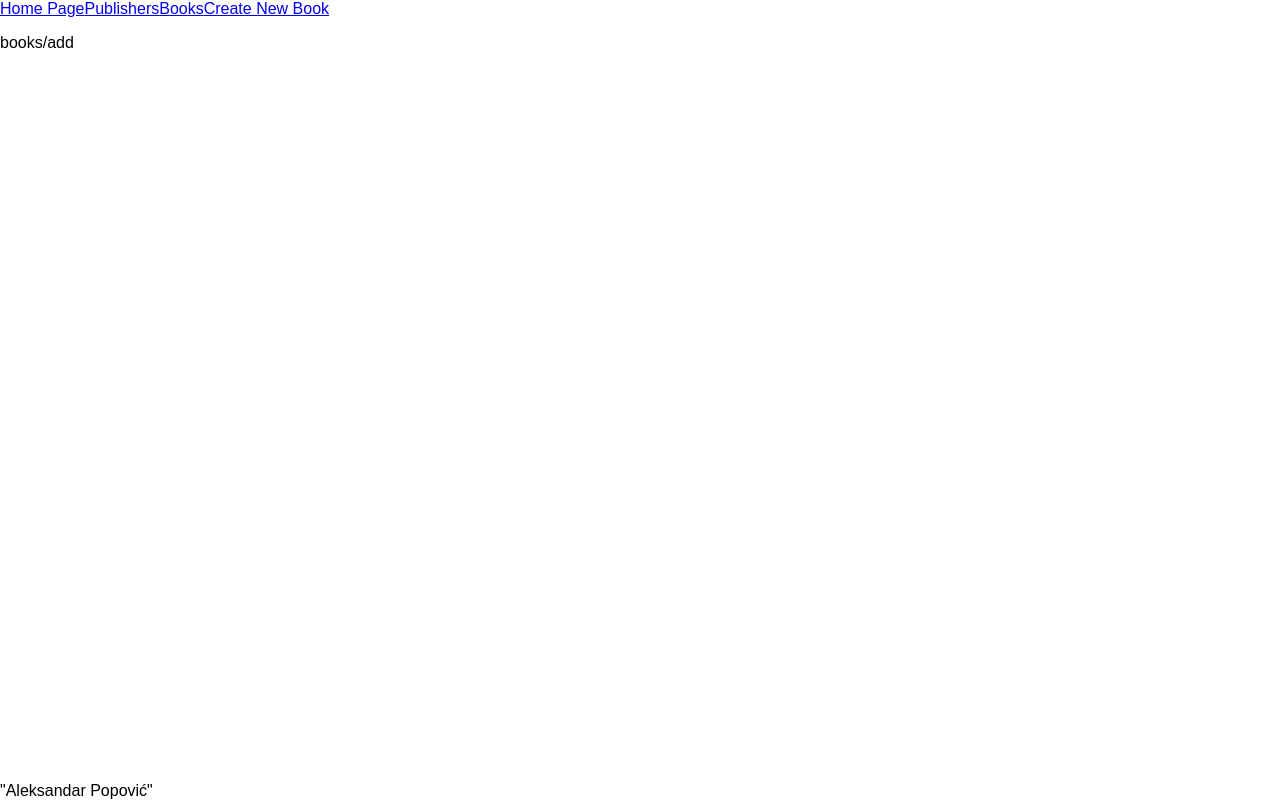
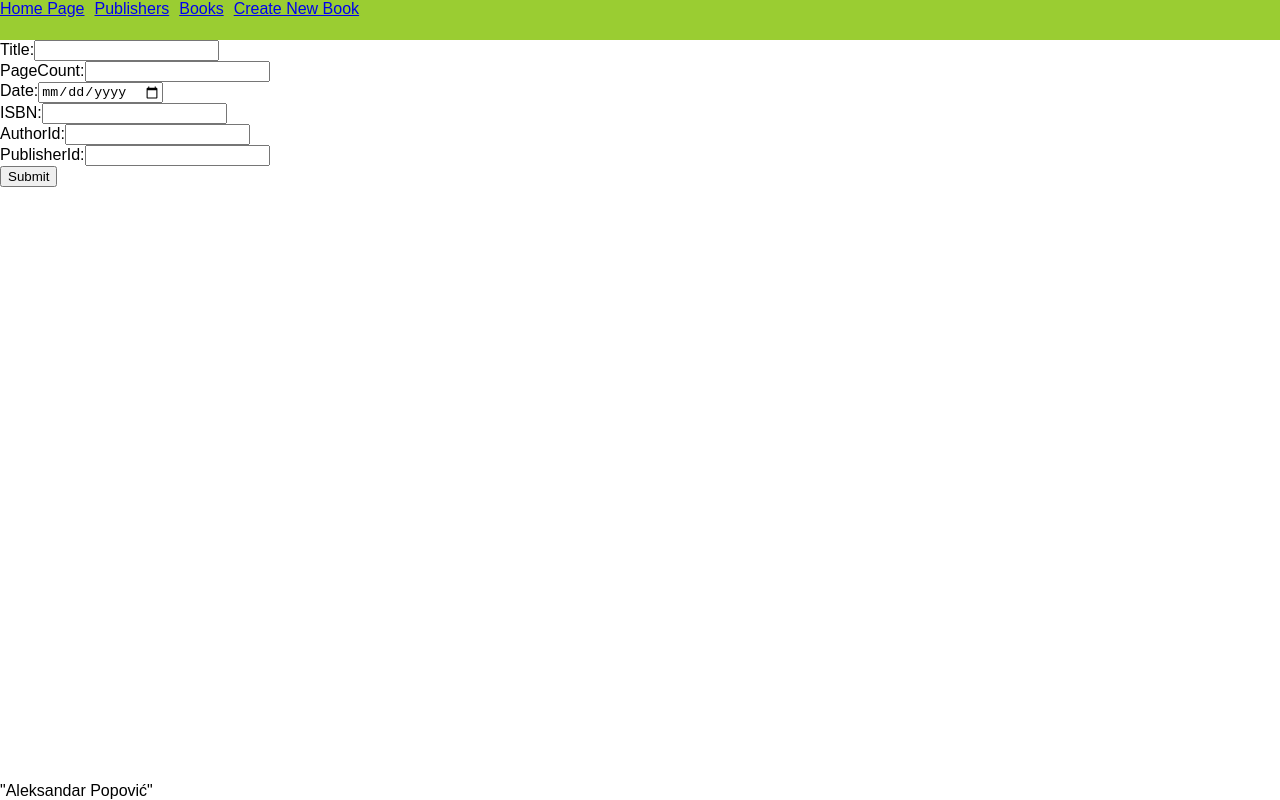
Before and after one commit to popovicsail/book-shop-frontend, a React (Vite) app: page /books/add in a window 1280 px wide. Built offline with nearby package versions, Linux system fonts and the light colour scheme.

Commit message:
feat: 3. Dodavanje i izmena knjiga

```diff
--- a/src/components/Header/Header.scss
+++ b/src/components/Header/Header.scss
@@ -0,0 +1,12 @@
+@import '../../styles.scss';
+
+header {
+    background-color: yellowgreen;
+    display: flex;
+    gap: 10px;
+    height: 5vh;
+
+    p {
+        margin: 0px;
+    }
+}
--- a/src/containers/BookFormContainer.jsx
+++ b/src/containers/BookFormContainer.jsx
@@ -1,22 +1,60 @@
-import React, {useState} from 'react';
-import { useParams } from 'react-router-dom';
+import React, { useState, useEffect } from 'react';
+import { useParams, useNavigate } from 'react-router-dom';
 import BookForm from '../pages/BookForm/BookForm'
+import { getBookById, updateBook, createBook } from '../services/BookServices/BookServices';
 
 const BookFormContainer = () => {
   const { bookId } = useParams();
-    const [ bookToEdit, setBookToEdit ] = useState("TEMP_BOOK_TO_EDIT")
+  const navigate = useNavigate();
+  const [bookToEdit, setBookToEdit] = useState(null)
+  const [error, setError] = useState('');
 
-    const handleBookSubmit = () => {
-        return <p>Book Submitted or Edited!</p>
+  const isEditing = Boolean(bookId)
+
+  useEffect(() => {
+    if (isEditing) {
+      getBookById(bookId)
+        .then(data => {
+          const formattedData = {
+            ...data,
+            publishedDate: data.publishedDate ? data.publishedDate.split('T')[0] : ''
+          };
+          setBookToEdit(formattedData);
+        })
+        .catch(() => {
+          setError('ERROR: getBookById');
+        });
+    } else {
+      setBookToEdit(null);
     }
+  }, [bookId, isEditing]);
+
+
+
+  const handleBookSubmit = async (data) => {
+    try {
+      const payload = {
+        ...data,
+        publishedDate: new Date(data.publishedDate).toISOString()
+      };
+
+      if (isEditing) {
+        await updateBook(bookId, payload);
+      } else {
+        await createBook(payload);
+      }
+      navigate('/books');
+    } catch (err) {
+      setError('ERROR: handleBookSubmit');
+    }
+  };
 
   return (
     <>
       <BookForm
-                onSubmit={handleBookSubmit}
+        onBookSubmit={handleBookSubmit}
         bookToEdit={bookToEdit}
       />
-
     </>
   )
 }
--- a/src/pages/BookForm/BookForm.jsx
+++ b/src/pages/BookForm/BookForm.jsx
@@ -1,13 +1,104 @@
-import React, {useState} from 'react';
+import React, { useState } from 'react';
+import { useEffect } from 'react';
+import { useForm } from 'react-hook-form';
 
-const BookForm = ({onSubmit, bookToEdit}) => {
-    const [isEditing, setIsEditing] = useState(false)
+const emptyBookFormValues = {
+  id: '1', //Iz nekog razloga, ovde moram da stavim neki random value da bih mogao da posaljem http post zahtev
+  title: '',
+  pageCount: '',
+  publishedDate: '',
+  isbn: '',
+  authorId: '',
+  publisherId: ''
+};
 
-    return (
-        <>
-            {isEditing ? <p>books/edit/${bookToEdit}</p> : <p>books/add</p>}
-        </>
-    )
-}
+const BookForm = ({ onBookSubmit, bookToEdit }) => {
+
+  const { register, handleSubmit, formState, reset } = useForm({
+    defaultValues: bookToEdit || emptyBookFormValues
+  });
+
+  useEffect(() => {
+    if (bookToEdit) {
+      reset(bookToEdit);
+    } else {
+      reset(emptyBookFormValues);
+    }
+  }, [bookToEdit, reset]);
+
+  const onSubmit = (data) => {
+    onBookSubmit(data)
+    reset()
+  }
+
+  return (
+    <form className="movie-form" onSubmit={handleSubmit(onSubmit)}>
+
+      <input type="hidden" {...register('id')} />
+
+      <div className="form-group">
+        <label htmlFor="title">Title:</label>
+        <input
+          type="text"
+          id="title"
+          name="title"
+          {...register('title')}
+        />
+      </div>
+
+      <div className="form-group">
+        <label htmlFor="pageCount">PageCount:</label>
+        <input
+          type="number"
+          id="pageCount"
+          name="pageCount"
+          {...register('pageCount')}
+        />
+      </div>
+
+      <div className="form-group">
+        <label htmlFor="publishedDate">Date:</label>
+        <input
+          type="date"
+          id="publishedDate"
+          name="publishedDate"
+          {...register('publishedDate')}
+        />
+      </div>
+
+      <div className="form-group">
+        <label htmlFor="isbn">ISBN:</label>
+        <input
+          type="number"
+          id="isbn"
+          name="isbn"
+          {...register('isbn')}
+        />
+      </div>
+
+      <div className="form-group">
+        <label htmlFor="authorId">AuthorId:</label>
+        <input
+          type="number"
+          id="authorId"
+          name="authorId"
+          {...register('authorId')}
+        />
+      </div>
+
+      <div className="form-group">
+        <label htmlFor="publisherId">PublisherId:</label>
+        <input
+          type="text"
+          id="publisherId"
+          name="publisherId"
+          {...register('publisherId')}
+        />
+      </div>
+
+      <button type="submit">Submit</button>
+    </form>
+  );
+};
 
 export default BookForm
--- a/src/services/BookServices/BookServices.jsx
+++ b/src/services/BookServices/BookServices.jsx
@@ -5,8 +5,13 @@ export const getAllBooks = async () => {
   return response.data;
 };
 
+export const getBookById = async (id) => {
+  const response = await axiosService.get(`/books/${id}`);
+  return response.data;
+};
+
 export const updateBook = async (id, bookData) => {
-  const response = await axiosService.put(`/books/${id}`);
+  const response = await axiosService.put(`/books/${id}`, bookData);
   return response.data;
 };
 
@@ -14,3 +19,8 @@ export const deleteBook = async (id) => {
   const response = await axiosService.delete(`/books/${id}`);
   return response.data;
 };
+
+export const createBook = async (bookData) => {
+  const response = await axiosService.post(`/books`, bookData);
+  return response.data;
+};
```
Lines whose indentation alone changed are shown as unchanged.
